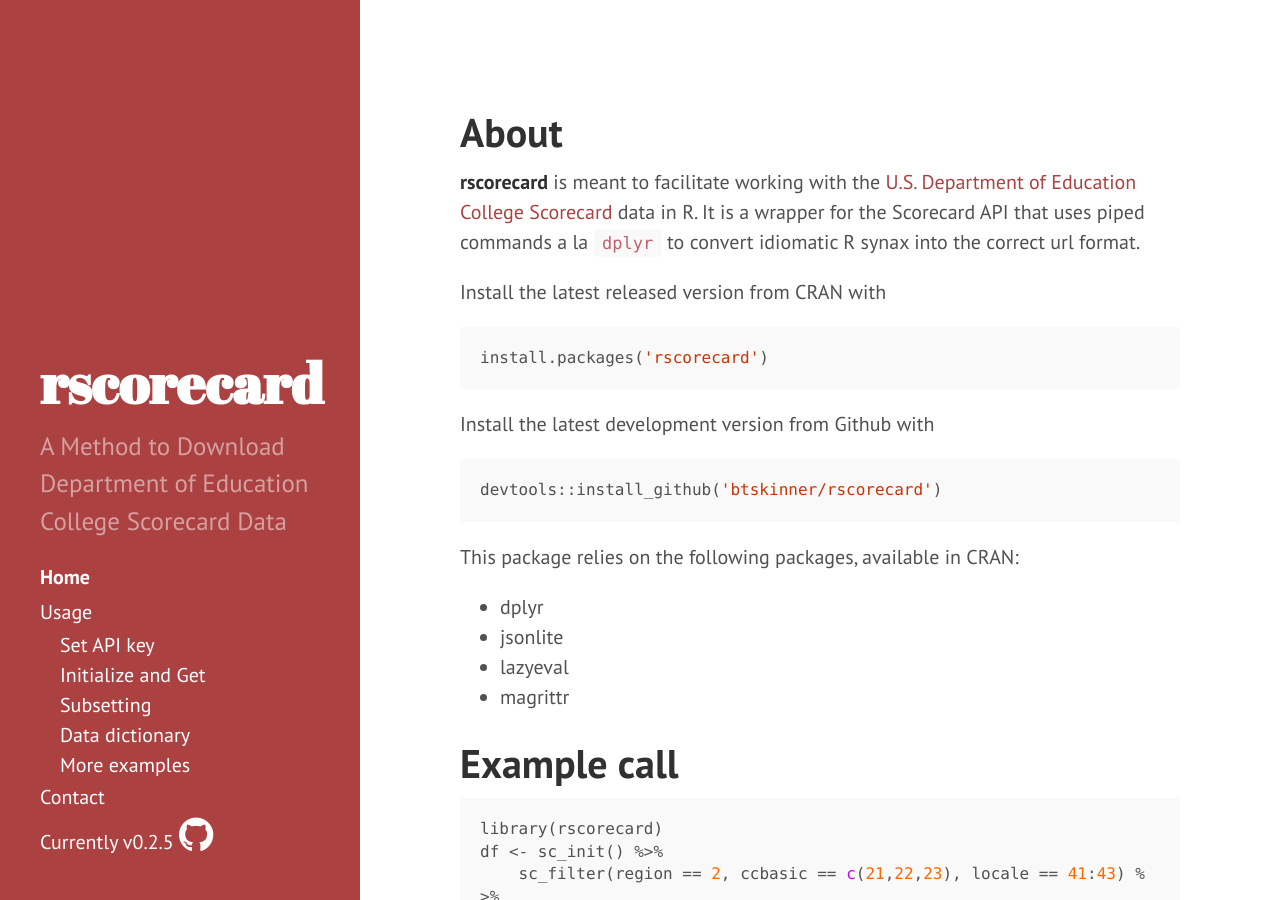
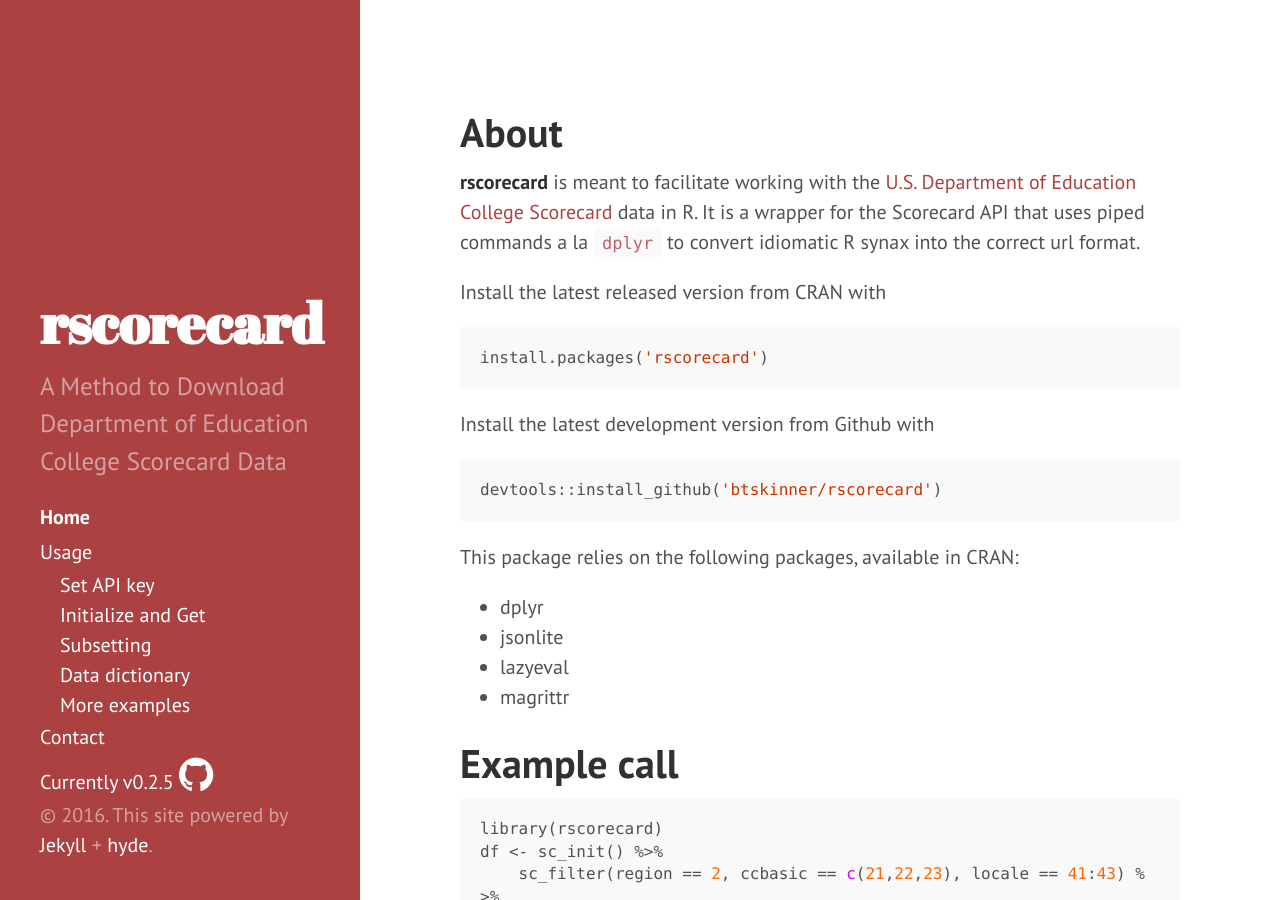
Before and after one commit to nguyentr17/rscorecard, a Jekyll site: the page built from index.md, in a window 1280 px wide and 900 px high. Built offline with Jekyll 4.4.1, drawn with Linux system fonts in a browser that asks for light colours.

Commit message:
add copyright info

```diff
--- a/_includes/sidebar.html
+++ b/_includes/sidebar.html
@@ -43,6 +43,7 @@
       <a class="sidebar-nav-item" href="{{ site.github }}">
 	Currently v{{ site.version }} <i class="fa fa-github fa-2x"></i>
       </a>
+      <p>&copy; {{ site.time | date: '%Y' }}. This site powered by <a href="http://jekyllrb.com">Jekyll</a> + <a href="https://github.com/poole/hyde">hyde</a>.</p>
     </nav>
 
   </div>
```
